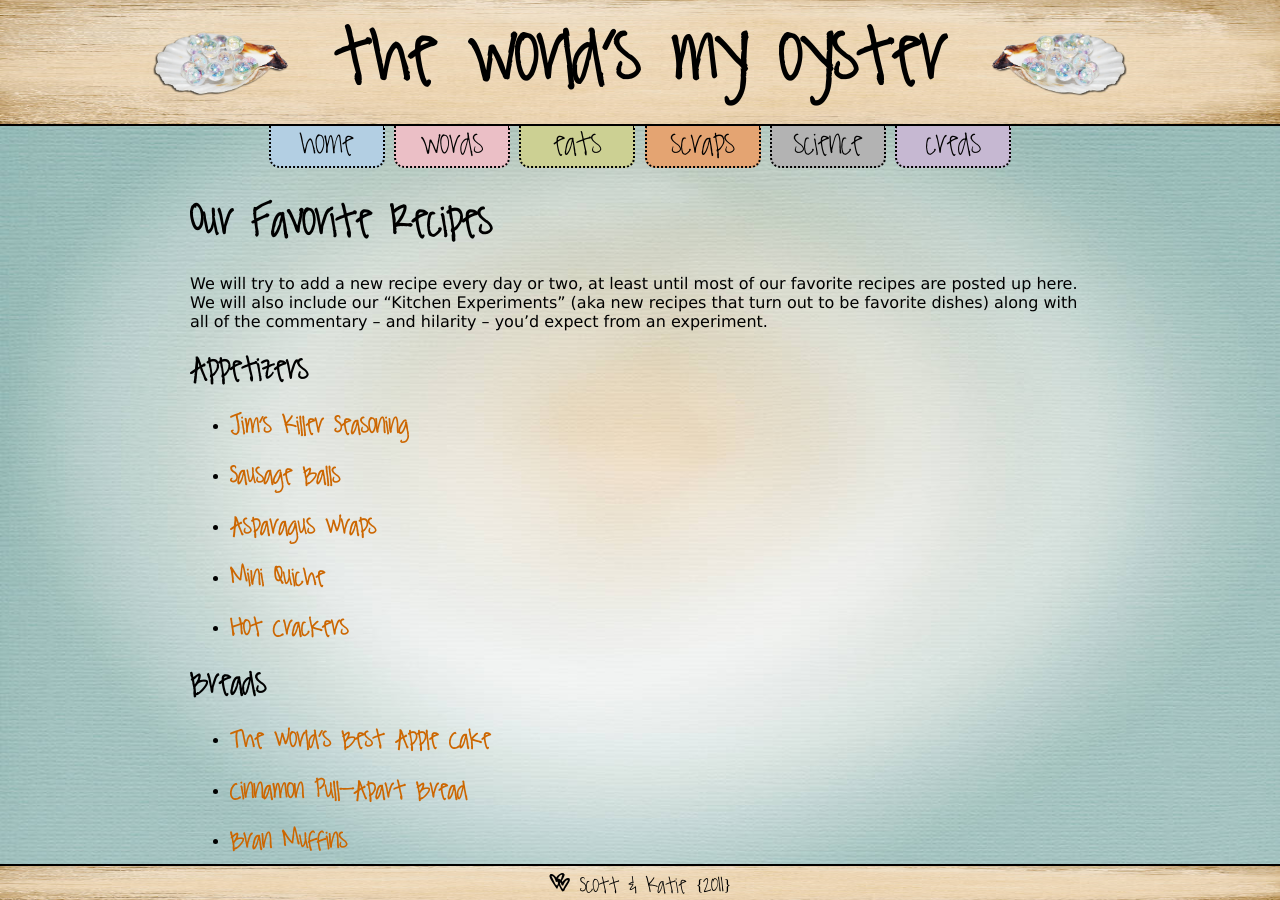
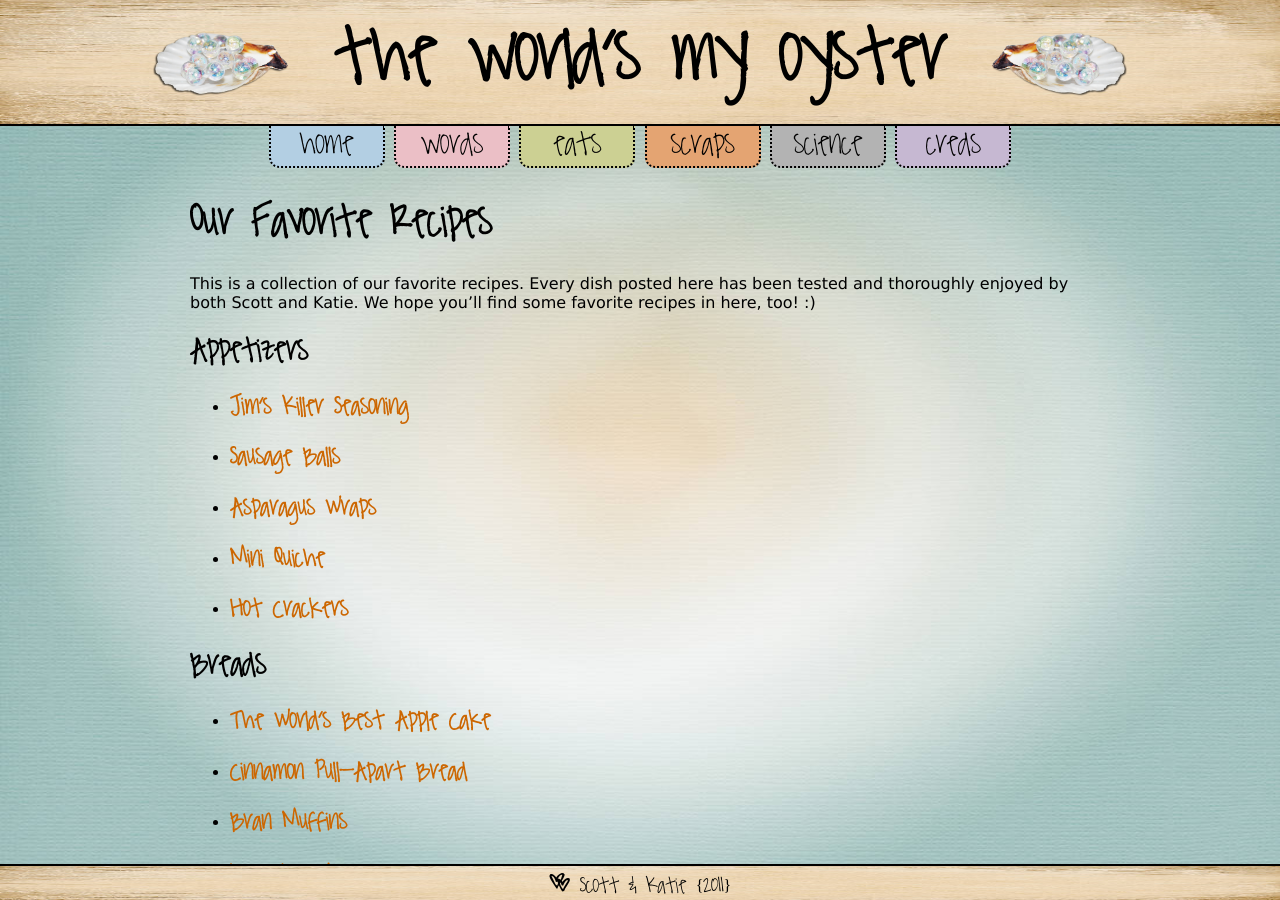
Before and after one commit to kpetersen/kpetersen.github.io, a Jekyll site: the page built from eats/index.markdown, in a window 1280 px wide and 900 px high. Built offline with Jekyll 4.4.1, drawn with Linux system fonts in a browser that asks for light colours.

Commit message:
updated eats homepage

```diff
--- a/eats/index.markdown
+++ b/eats/index.markdown
@@ -5,8 +5,7 @@ section: eats
 ---
 
 # Our Favorite Recipes
-We will try to add a new recipe every day or two, at least until most of our favorite recipes are posted up here. We will also
-include our "Kitchen Experiments" (aka new recipes that turn out to be favorite dishes) along with all of the commentary -- and hilarity -- you'd expect from an experiment.
+This is a collection of our favorite recipes. Every dish posted here has been tested and thoroughly enjoyed by both Scott and Katie. We hope you'll find some favorite recipes in here, too! :)
 
 ## Appetizers
 {% for post in site.categories.appetizers %}
```
